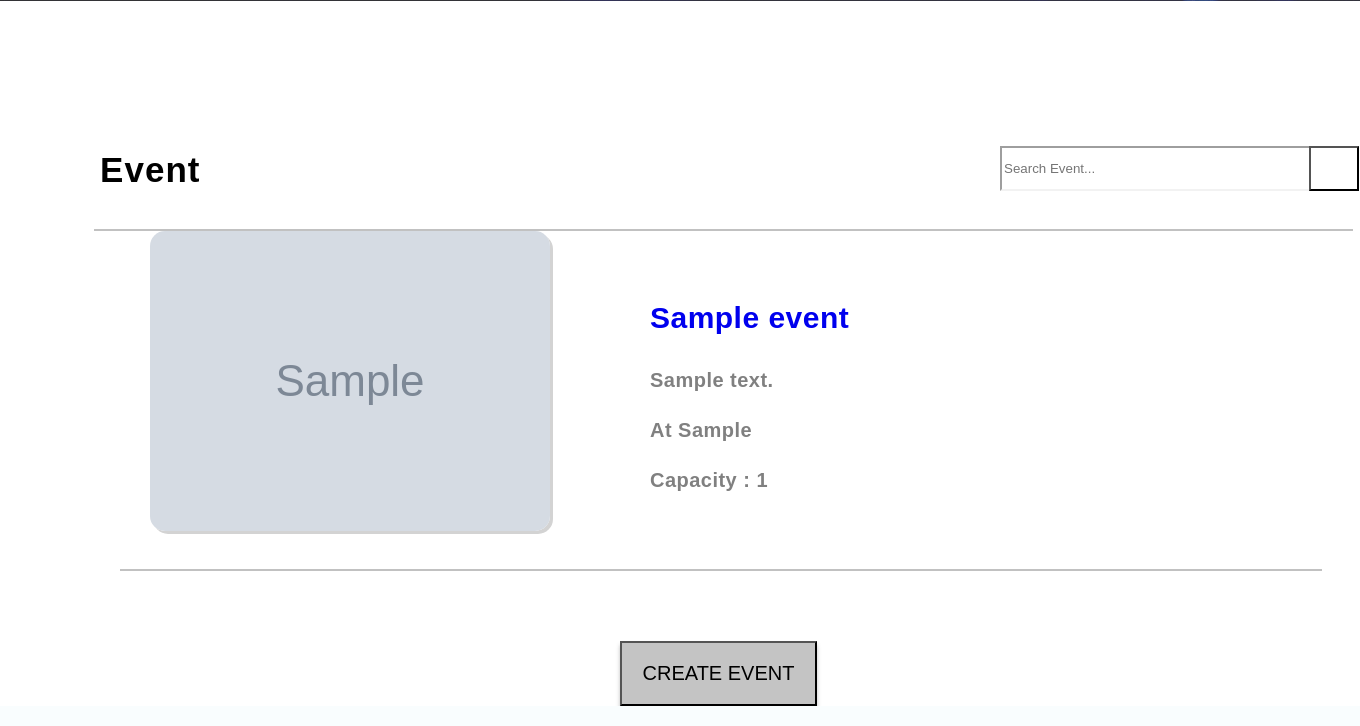
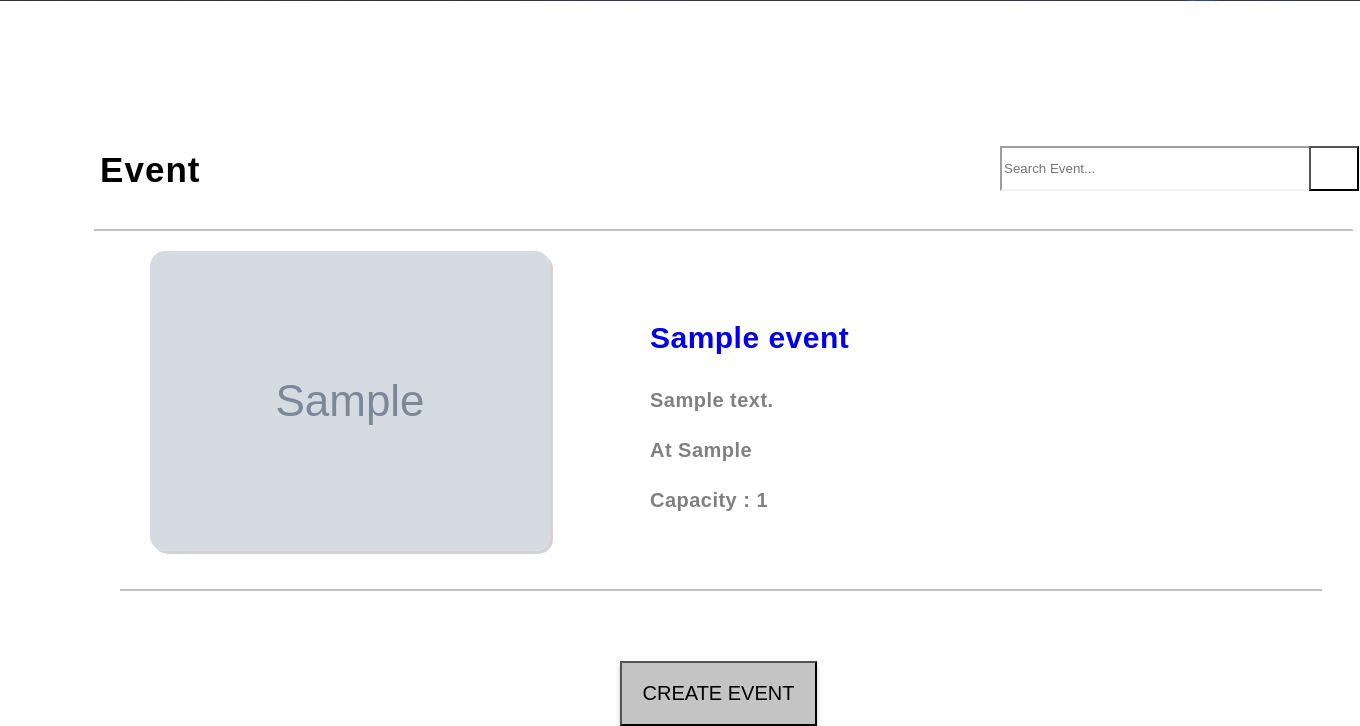
Before and after one commit to bleachjade/Kvent, a Django app: page / in a window 1360 px wide. Shown: the part 789-1515 px from the top of the page. Run offline with Django 3.2, Linux system fonts and the light colour scheme; tables that the repository leaves empty hold one stand-in row (values such as "Sample post"); grey boxes marked "Sample" are stand-in pictures.

Commit message:
fix pic-box style

```diff
--- a/Kvent/static/css/index.css
+++ b/Kvent/static/css/index.css
@@ -204,7 +204,7 @@ a:hover #event-name {
 .pic-box {
     display: flex;
     /* justify-content: space-between; */
-    padding: 30px 0px 30px 30px;
+    padding: 50px 0px 30px 30px;
 }
 
 .pic-box img {
```
